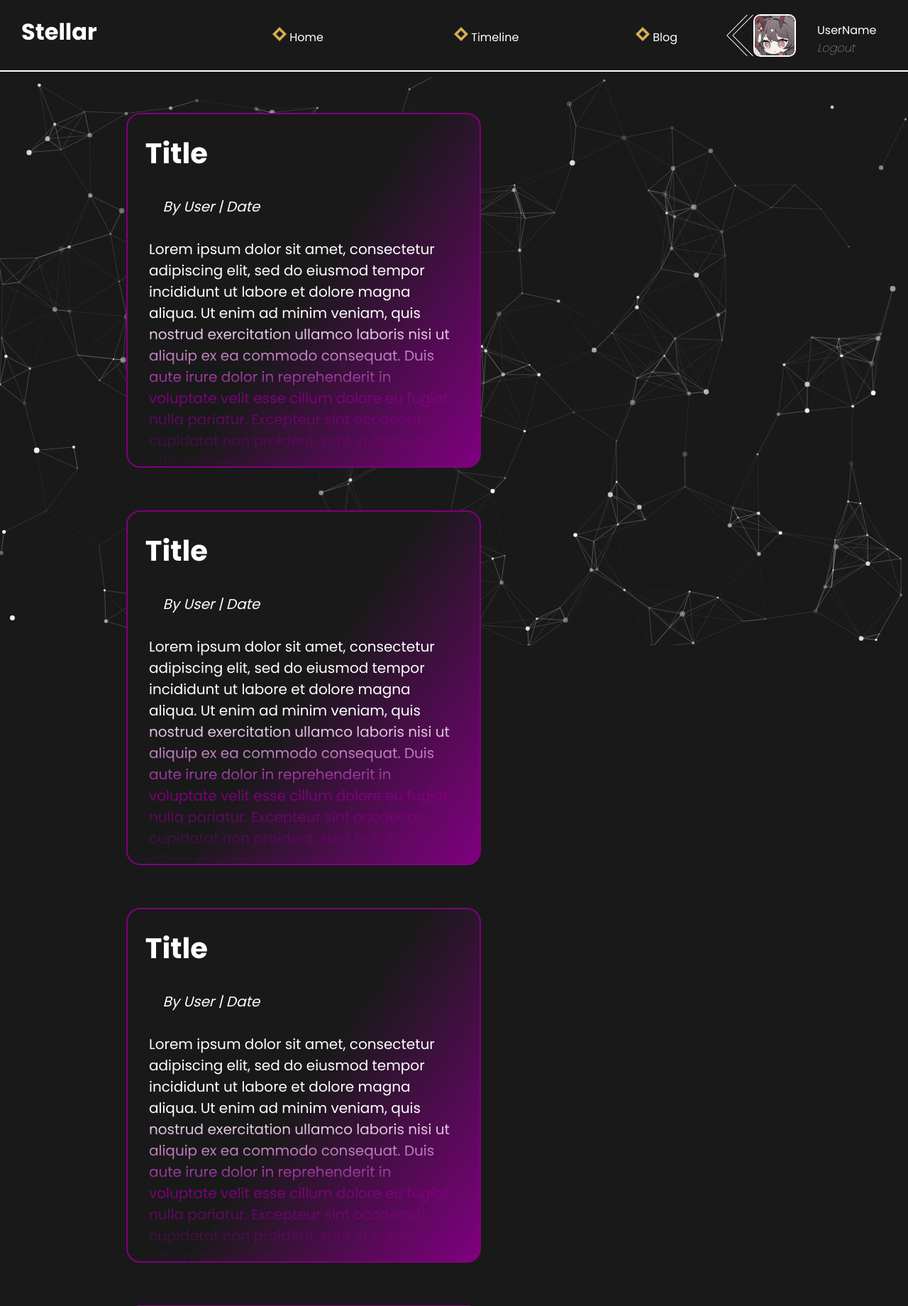
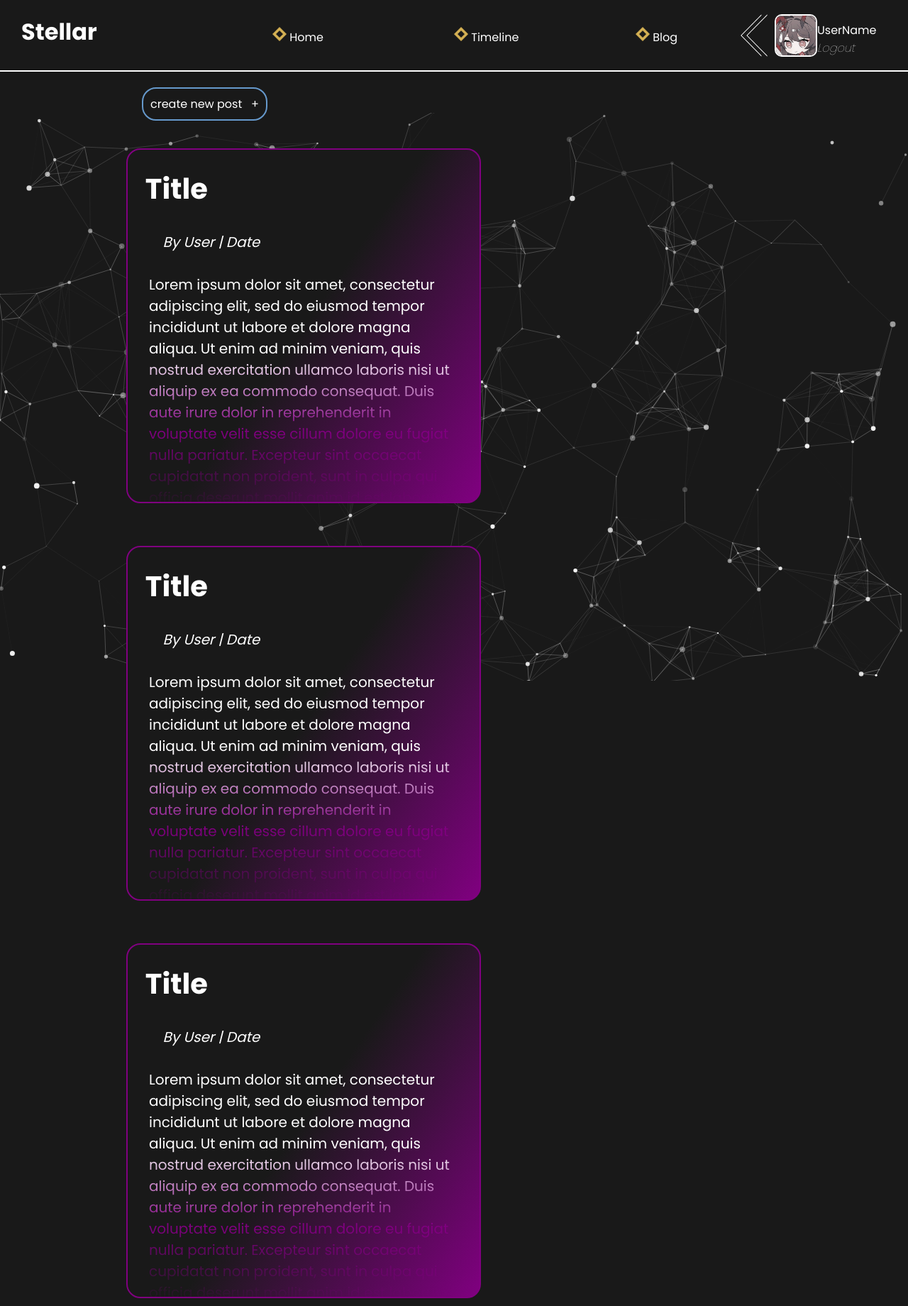
Before and after one commit to Isuru2701/Stellar, a PHP site: page /pages/forum.html in a window 1280 px wide. Shown: the top 1840 px of the page at 71% size. Run offline with PHP 8.4, Linux system fonts and the light colour scheme.

Commit message:
added create new post 'button'

```diff
--- a/pages/forum.html
+++ b/pages/forum.html
@@ -52,12 +52,19 @@
         <a id="home" href="" style="margin-top: 15%;"><img src="../resources/thumb.png" alt="rect" width="20"/> Home</a>
         <a id="timeline" href="timeline.html" style="margin-top: 15%"><img src="../resources/thumb.png" alt="rect" width="20"/> Timeline</a>
         <a id="forum" href="forum.html" style="margin-top: 30%"><img src="../resources/thumb.png" alt="rect" width="20"/> Blog</a>
-        <img src="/resources/expander.png" style="margin-top:20px; width: 40px;"/>
-        <img src="/resources/example-profile.jpg"  alt="profile-pic"  style="margin-top:20px; width: 60px; border: white; border-style:solid; border-width: 2px; border-radius:10px"/>
-        <div id="profile">UserName <br> <a id="forum" href="" style="margin-top: 20%; font-style:italic; font-weight:lighter;"> Logout</a></div>
+        <img src="/resources/expander.png" style="margin-top:20px; margin-left:20px; width: 40px;"/>
+        <img src="/resources/example-profile.jpg"  alt="profile-pic"  style="margin-top:20px; margin-left:30px ; width: 60px; border: white; border-style:solid; border-width: 2px; border-radius:10px"/>
+        <div id="profile">UserName <br>
+             <a id="forum" href="" style="margin-top: 20%; font-style:italic; font-weight:lighter;"> Logout</a>
+            </div>
 
     </header>
     <hr>
+
+    <br>
+    <a href="" id="add-post">
+        create new post &nbsp; +
+    </a>
 
     <!--TODO: Add a 'create new post' button-->
 
@@ -127,6 +134,16 @@
             </div>
 
 
+            <div class="entry">
+                <div class="title"><a href="">Title</a></div>
+
+                <div class="info-bar">By User | Date</div>
+                <div class="content">
+                    Lorem ipsum dolor sit amet, consectetur adipiscing elit, sed do eiusmod tempor incididunt ut labore et dolore magna aliqua. Ut enim ad minim veniam, quis nostrud exercitation ullamco laboris nisi ut aliquip ex ea commodo consequat. Duis aute irure dolor in reprehenderit in voluptate velit esse cillum dolore eu fugiat nulla pariatur. Excepteur sint occaecat cupidatat non proident, sunt in culpa qui officia deserunt mollit anim id est laborum.
+                </div>
+            </div>
+
+
 
         </div>
         <div id="particles"></div>
--- a/styles/forum.css
+++ b/styles/forum.css
@@ -9,6 +9,7 @@
 
 body, html {
     background-color: rgb(25, 25, 25);
+    color: #ffffff;
     height: 100%;
     margin: 0;
     padding: 0;
@@ -85,9 +86,29 @@ canvas .particles-js-canvas-el {
     width: 100px;
     margin-top: 30px;
     margin-right: 10px;
-    overflow: hidden;
     display: inline;
-    }
+    overflow-wrap: break-word;
+}
+
+#add-post {
+    margin-top: 30px;
+    margin-left: 200px;
+    border: #6699cc;
+    background-color: transparent;
+    color:white;
+    border-style: solid;
+    border-width: 2px;
+    border-radius: 20px;
+
+    text-decoration: none;
+
+    padding: 10px;
+    width: 12%;
+}
+
+#add-post:active {
+    background-color: #6699cc;
+}
 
 .entry {
     border: purple;
```
